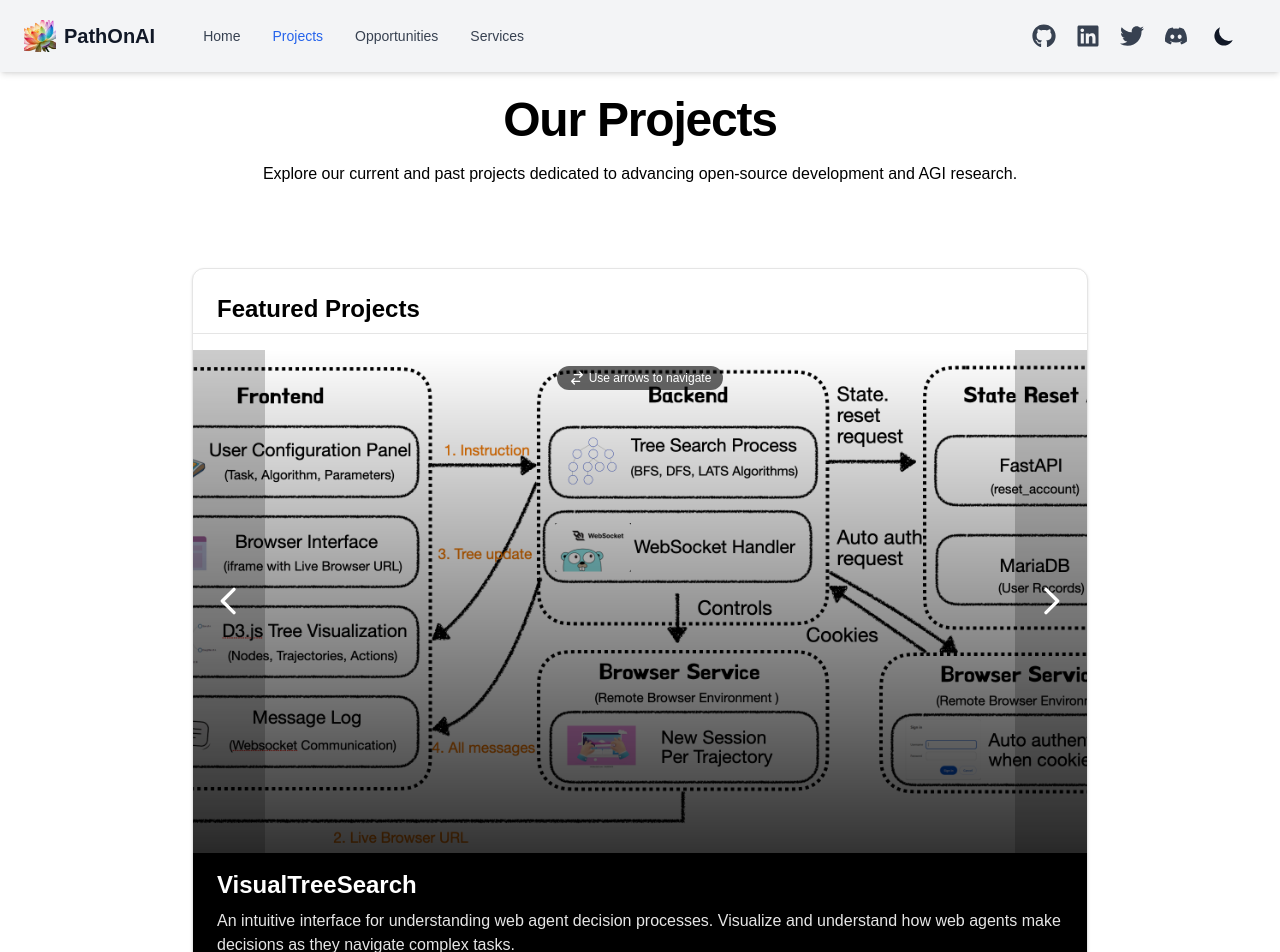
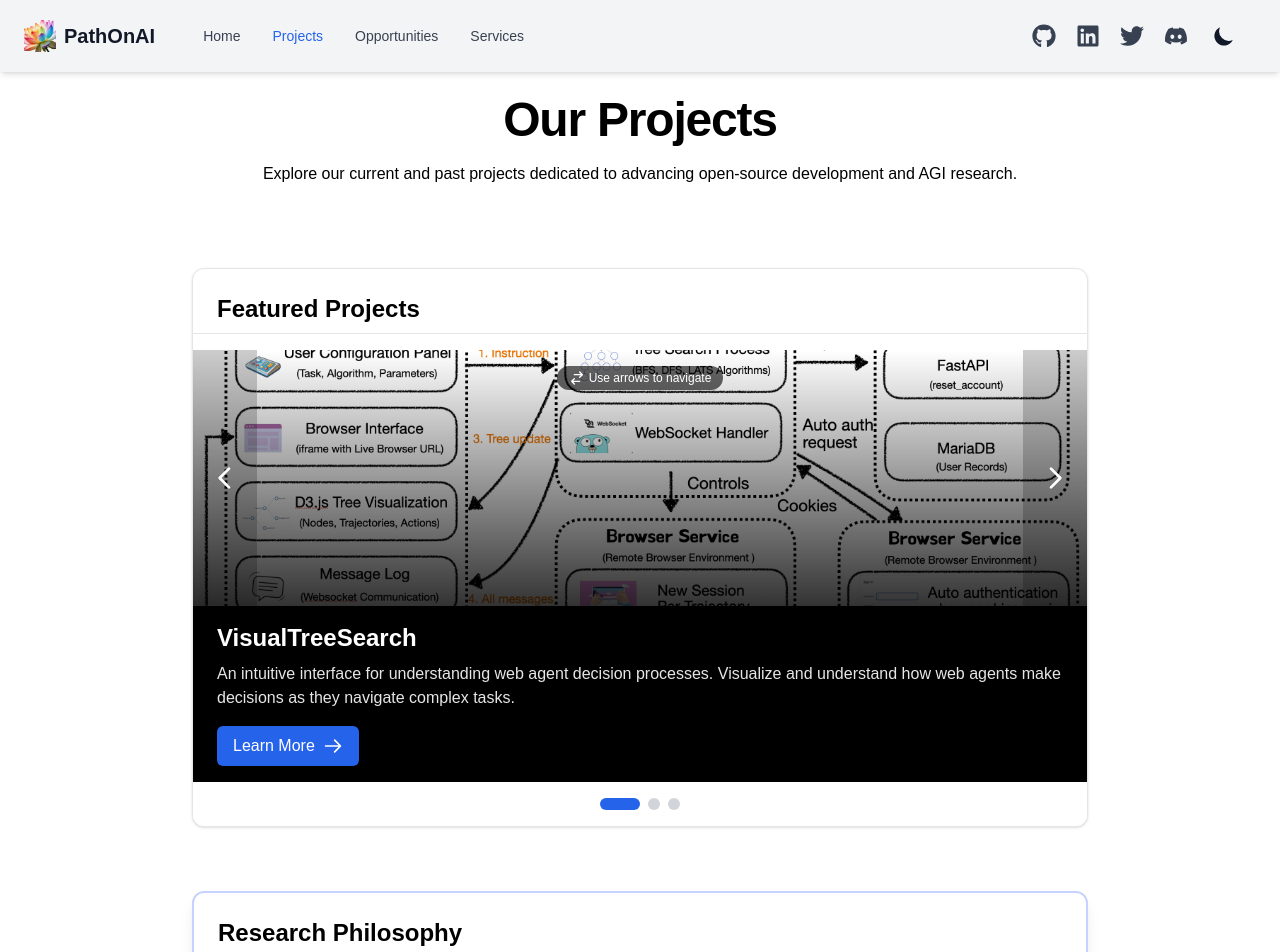
Before and after one commit to PathOnAIOrg/PathOnAI.org, a Next.js app in the folder website-app/: page /projects in a window 1280 px wide. Shown: the top 952 px of the page. Built offline with nearby package versions, Linux system fonts and the light colour scheme; no server answers.

Commit message:
add the isolate property establishes a boundary for all positioned elements inside the Card

```diff
--- a/website-app/components/FeaturedProjectsCarousel.tsx
+++ b/website-app/components/FeaturedProjectsCarousel.tsx
@@ -24,7 +24,7 @@ const projectData = [
     description: "LiteMultiAgent: The Library for LLM-based multi-agent applications.",
     path: "/projects/litemultiagent",
     imagePath: "/images/projects/litemultiagent/visualization.png",
-  },
+  }
 ];
 
 const FeaturedProjectsCarousel = () => {
@@ -40,51 +40,54 @@ const FeaturedProjectsCarousel = () => {
   };
 
   return (
-    <Card className="w-full max-w-4xl mb-16 mt-8">
+    <Card className="w-full max-w-4xl mb-16 mt-8 overflow-hidden relative isolate">
       <CardContent className="p-0">
         <h2 className="text-2xl font-bold px-6 pt-6 mb-4 text-black dark:text-white border-b pb-2">
           Featured Projects
         </h2>
 
-        {/* Image container with reserved height via padding-top */}
-        <div className="relative w-full pt-[56.25%]"> {/* 16:9 aspect ratio */}
+        {/* Project Display - Better structure to avoid overlay issues */}
+        <div className="flex flex-col">
+          {/* Image container with fixed height instead of padding-top for better control */}
+          <div className="relative h-64 w-full">
             <Image
               src={projectData[currentIndex].imagePath}
               alt={projectData[currentIndex].title}
               fill
-            className="absolute inset-0 object-cover rounded-t-xl"
+              className="object-cover"
+              sizes="(max-width: 768px) 100vw, 768px"
               priority
             />
 
             {/* Gradient overlay */}
-          <div className="absolute inset-0 bg-gradient-to-t from-black/80 to-transparent z-10" />
+            <div className="absolute inset-0 bg-gradient-to-t from-black/80 to-transparent" />
 
-          {/* Arrows */}
-          <div className="absolute inset-y-0 left-0 flex items-center z-20">
+            {/* Navigation controls */}
+            <div className="absolute inset-y-0 left-0 flex items-center">
               <button
                 onClick={goToPrevious}
                 className="h-full px-4 bg-black/20 hover:bg-black/40 transition-colors"
                 aria-label="Previous project"
               >
-              <svg className="h-10 w-10 text-white" fill="none" viewBox="0 0 24 24" stroke="currentColor">
+                <svg className="h-8 w-8 text-white" fill="none" viewBox="0 0 24 24" stroke="currentColor">
                   <path strokeLinecap="round" strokeLinejoin="round" strokeWidth={2} d="M15 19l-7-7 7-7" />
                 </svg>
               </button>
             </div>
-          <div className="absolute inset-y-0 right-0 flex items-center z-20">
+            <div className="absolute inset-y-0 right-0 flex items-center">
               <button
                 onClick={goToNext}
                 className="h-full px-4 bg-black/20 hover:bg-black/40 transition-colors"
                 aria-label="Next project"
               >
-              <svg className="h-10 w-10 text-white" fill="none" viewBox="0 0 24 24" stroke="currentColor">
+                <svg className="h-8 w-8 text-white" fill="none" viewBox="0 0 24 24" stroke="currentColor">
                   <path strokeLinecap="round" strokeLinejoin="round" strokeWidth={2} d="M9 5l7 7-7 7" />
                 </svg>
               </button>
             </div>
 
             {/* Navigation hint */}
-          <div className="absolute inset-x-0 top-4 flex justify-center pointer-events-none z-20">
+            <div className="absolute inset-x-0 top-4 flex justify-center pointer-events-none">
               <div className="bg-black/60 text-white text-xs px-3 py-1 rounded-full flex items-center">
                 <svg xmlns="http://www.w3.org/2000/svg" className="h-4 w-4 mr-1" fill="none" viewBox="0 0 24 24" stroke="currentColor">
                   <path strokeLinecap="round" strokeLinejoin="round" strokeWidth={2} d="M8 7h12m0 0l-4-4m4 4l-4 4m0 6H4m0 0l4 4m-4-4l4-4" />
@@ -94,13 +97,13 @@ const FeaturedProjectsCarousel = () => {
             </div>
           </div>
 
-        {/* Text and button content */}
-        <div className="bg-black text-white px-6 pb-6 pt-4">
+          {/* Text and button content - Now clearly separated from image section */}
+          <div className="bg-black text-white px-6 py-4">
             <h3 className="text-2xl font-bold mb-2">{projectData[currentIndex].title}</h3>
             <p className="text-white/90 mb-4">{projectData[currentIndex].description}</p>
             <Link
               href={projectData[currentIndex].path}
-            className="inline-flex items-center px-4 py-2 bg-blue-600 text-white rounded-md hover:bg-blue-700 transition-colors w-fit"
+              className="inline-flex items-center px-4 py-2 bg-blue-600 text-white rounded-md hover:bg-blue-700 transition-colors"
             >
               Learn More
               <svg className="h-5 w-5 ml-2" fill="none" viewBox="0 0 24 24" stroke="currentColor">
@@ -109,18 +112,19 @@ const FeaturedProjectsCarousel = () => {
             </Link>
           </div>
 
-        {/* Pagination */}
-        <div className="mt-4 mb-6 flex justify-center gap-2">
+          {/* Pagination - Ensure it's outside other containers */}
+          <div className="py-4 flex justify-center gap-2 bg-white dark:bg-gray-950">
             {projectData.map((_, index) => (
               <button
                 key={index}
                 onClick={() => setCurrentIndex(index)}
                 className={`h-3 rounded-full transition-all duration-300 ${
-                currentIndex === index ? 'w-10 bg-blue-600' : 'w-3 bg-white/80 dark:bg-gray-500/80 hover:bg-white dark:hover:bg-gray-400'
+                  currentIndex === index ? 'w-10 bg-blue-600' : 'w-3 bg-gray-300 dark:bg-gray-700 hover:bg-gray-400 dark:hover:bg-gray-500'
                 }`}
                 aria-label={`Go to project ${index + 1}`}
               ></button>
             ))}
+          </div>
         </div>
       </CardContent>
     </Card>
```
Lines whose indentation alone changed are shown as unchanged.
